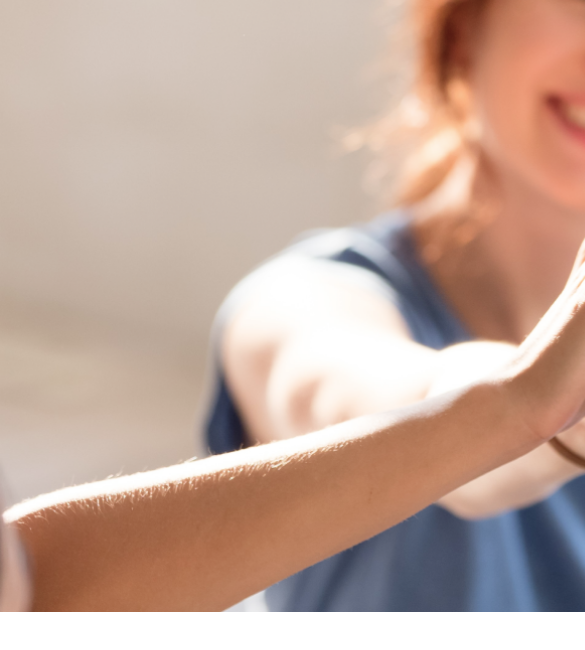
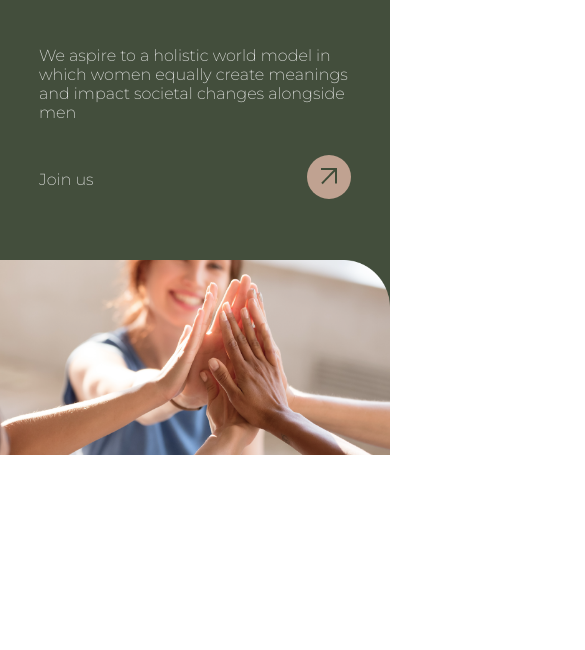
Before and after one commit to dimanaumych/lagerta, a plain HTML site: page index.html in a window 390 px wide. Shown: the top 650 px of the page, 585 px wide, since content can reach past the window. Drawn offline with Linux system fonts and the light colour scheme.

Commit message:
finish Join us block

```diff
--- a/css/style.css
+++ b/css/style.css
@@ -18,11 +18,23 @@ a {
 
 }
 
+.join-us-photo{
+    max-width: 60%;
+}
+
 .join-us-photo__photo{
     height: 100%;
+    width: 100%;
+}
+
+.join-us-info-wrapper{
+    max-width: 40%;
 }
 
 .join-us-info{
+    max-width: 300px;
+    height: 100%;
+    margin-left: 60px;
     display: flex;
     flex-direction: column;
     justify-content: space-between;
@@ -30,26 +42,47 @@ a {
 
 .join-us-info_text{
     margin-top: 85px;
-    margin-left: 60px;
 }
 
 .join-us-info__text{
     font-family: 'Montserrat', sans-serif;
     font-style: normal;
-    font-weight: 400;
+    font-weight: 200;
     font-size: 16px;
-    line-height: 136%;
+    color: #F4F4F4;
+}
+
+.join-us-info_button{
+    border-bottom: 1px solid #AEB1AC;
+    display: flex;
+    justify-content: space-between;
+    margin-bottom: 60px;
+    align-items: center;
+    cursor: pointer;
+}
+
+.join-us-info_button__text{
+    font-family: 'Montserrat';
+    font-style: normal;
+    font-weight: 200;
+    font-size: 16px;
     color: #F4F4F4;
 }
 
 .button-arrow{
     width: 44px;
     height: 44px;
+    background: #F8EFEA;
+    border-radius: 90%;
+    display: flex;
+    align-items: center;
+    justify-content: center;
+    margin-bottom: 5px;
 }
 
-.join-us-info_button{
-    border-bottom: 1px solid #AEB1AC;
-}
+
+
+
 
 /*Second Block-End*/
 
@@ -58,16 +91,72 @@ a {
 }
 
 @media (max-width: 1025px) {
+    .join-us-wrapper{
+        height: 350px;
+    }
 
+    .join-us-photo {
+        max-width: 50%;
+    }
+
+    .join-us-info_text {
+        margin-top: 40px;
+    }
+
+    .join-us-info_button {
+        margin-bottom: 45px;
+    }
 }
 
 @media (max-width: 768px) {
+    .join-us-wrapper {
+        height: auto;
+        display: flex;
+        flex-direction: column-reverse;
+    }
+
+    .join-us-info-wrapper {
+        max-width: 100%;
+    }
+
+    .join-us-photo {
+        max-width: 100%;
+        max-height: 340px;
+    }
+
+    .join-us-info {
+        margin: 0px auto;
+        max-width: 80%;
+        height: 200px;
+        padding: 30px 0px;
+        justify-content: space-around;
+    }
+
+    .join-us-info_button {
+        margin-bottom: 10px;
+        margin-top: 0px;
+        border-bottom: 0px;
+    }
+
+    .join-us-info_text {
+        margin-top: 0px;
+    }
+
+
 
 }
 
 @media (max-width: 500px) {
+    .button-arrow {
+        background: #C0A291;
+    }
 
+    .join-us-photo {
+        max-width: 100%;
+        height: 195px;
+    }
 }
+
 
 @media (max-width: 450px) {
 
--- a/index.html
+++ b/index.html
@@ -13,8 +13,10 @@
 	<link rel="preconnect" href="https://fonts.gstatic.com" crossorigin>
 	<link rel="preconnect" href="https://fonts.googleapis.com">
 	<link rel="preconnect" href="https://fonts.gstatic.com" crossorigin>
-	<link href="https://fonts.googleapis.com/css2?family=Cormorant&family=Montserrat&display=swap" rel="stylesheet">
-	<link rel="shortcut icon" type="image/png" href="images/header/favicon.png"/>
+	<link rel="shortcut icon" type="image/png" href="images/header/favicon.png"/><link rel="preconnect" href="https://fonts.googleapis.com">
+	<link rel="preconnect" href="https://fonts.gstatic.com" crossorigin>
+	<link href="https://fonts.googleapis.com/css2?family=Cormorant:wght@300;400&family=Montserrat:wght@200;400&display=swap" rel="stylesheet">
+
 </head>
 <body>
 
@@ -22,16 +24,19 @@
 	<div class="join-us-photo">
 		<img src="images/front-page/join-us-banner.png" class="join-us-photo__photo">
 	</div>
+	<div class="join-us-info-wrapper">
 		<div class="join-us-info">
 			<div class="join-us-info_text">
 				<p class="join-us-info__text">We aspire to a holistic world model in which women equally create meanings and impact societal changes alongside men</p>
 			</div>
 			<div class="join-us-info_button">
-			<p>Join us</p>
+				<p class="join-us-info_button__text">Join us</p>
 				<div class="button-arrow">
 					<img src="images/front-page/Vector 2.png">
 				</div>
 			</div>
+		</div>
+
 	</div>
 </div>
 
```
Also changed, not shown: images/header/favicon.png (added). Lines whose indentation alone changed are shown as unchanged.
